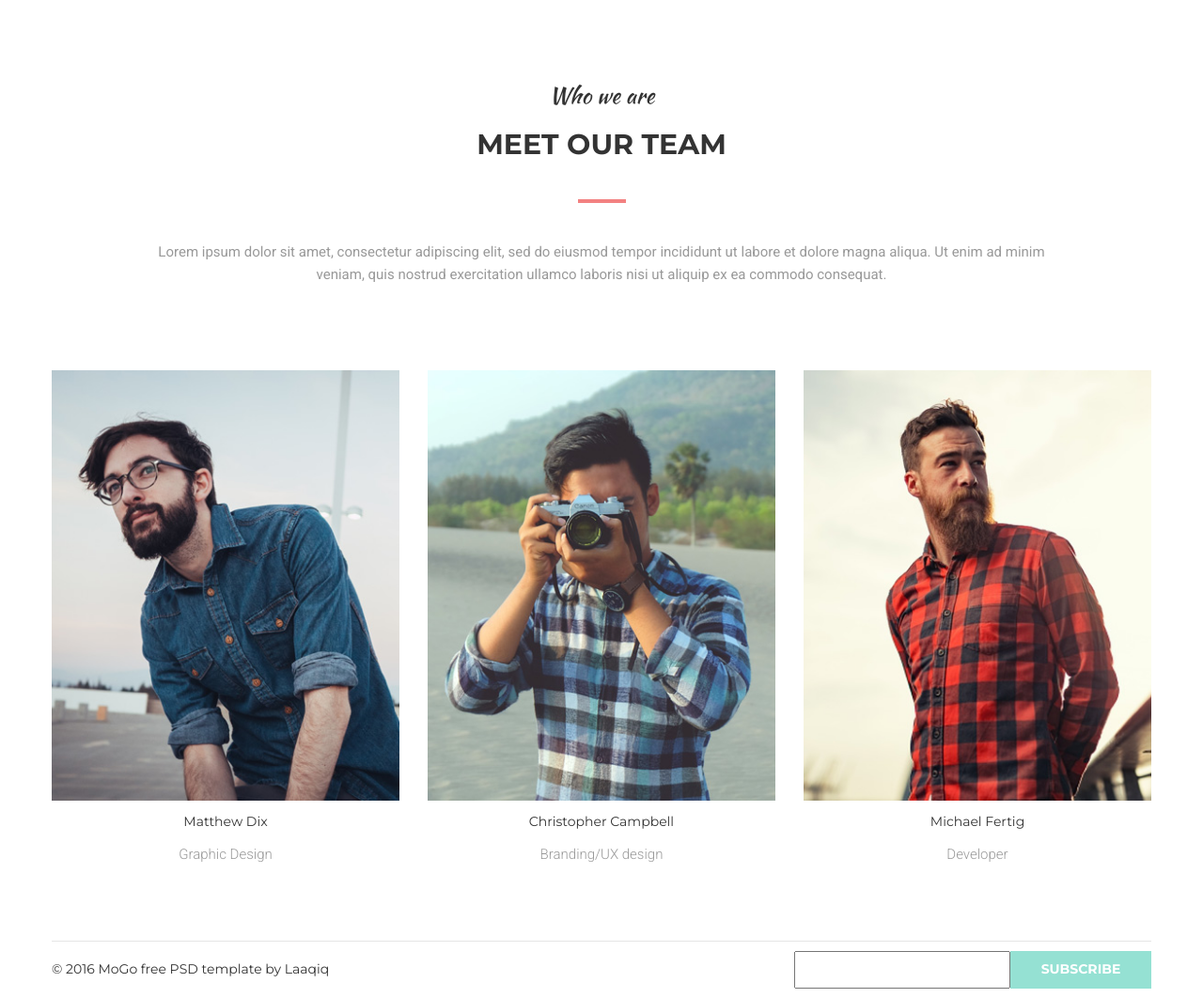
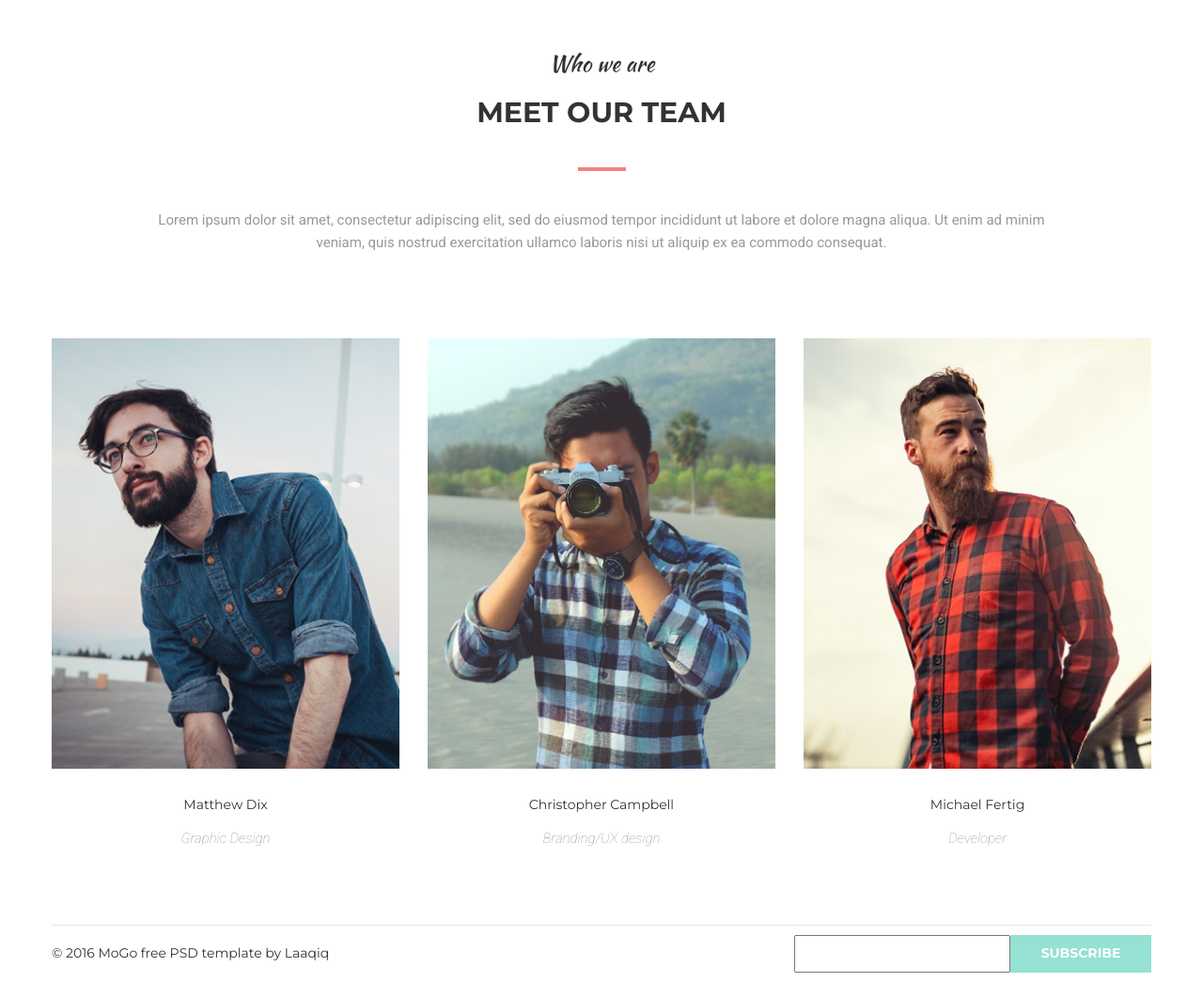
Before and after one commit to DenysPalyha/goit-fe-course, a plain HTML site: page module-06/index.html in a window 1280 px wide. Shown: the part 661-1723 px from the top of the page at 94% size. Drawn offline with Linux system fonts and the light colour scheme.

Commit message:
added module

```diff
--- a/module-06/css/style.css
+++ b/module-06/css/style.css
@@ -41,6 +41,10 @@ img {
 
 /* <!-- header section --> */
 
+.header__menu {
+    margin-bottom: 70px;
+}
+
 .header__nav {
     display: flex;
     justify-content: space-between;
@@ -69,13 +73,14 @@ img {
 .heder__nav-list {
     display: flex;
     justify-content: space-between;
-    width: 491px;
+    min-width: 491px;
     margin: 0;
     padding: 0;
     list-style: none;
 }
 
 .header__nav-link {
+    display: block;
     margin: 0;
     padding: 0;
     font-family: var(--font-stack);
@@ -103,17 +108,18 @@ color: var(--hover-color);
 
 .section__service-heading {
     margin: 0;
-    padding-top: 70px;
+    margin-bottom: 90px;
 }
 
 .section__span-head {
     display: block;
+    margin-bottom: 20px;
     font-family: var(--font-one);
     font-size: 24px;
     line-height: 29px;
     font-weight: 400;
     color: #333333;
-    text-align: center;
+    text-transform: none;
 }
 
 .section__heading {
@@ -122,7 +128,6 @@ color: var(--hover-color);
     line-height: 36px;
     color: #333333;
     margin: 0;
-    padding-top: 20px;
     text-transform: uppercase;
     text-align: center;
 }
@@ -151,7 +156,6 @@ color: var(--hover-color);
     padding: 0;
     list-style: none;
 }
-
 
 .service__section-item {
     position: relative;
@@ -237,19 +241,20 @@ color: var(--hover-color);
 }
 
 .service__span {
+    display: block;
     font-family: var(--font-stack);
     font-size: 14px;
     line-height: 17px;
     font-weight: 400;
     color: #333333;
     margin: 0;
+    margin-bottom: 20px;
     padding: 0;
     text-transform: uppercase;
 }
 
 .service__text {
     margin: 0;
-    margin-top: 30px;
     padding: 0;
 }
 
@@ -257,20 +262,23 @@ color: var(--hover-color);
 
 .our__team {
     margin: 0;
-    padding-top: 90px;
-    padding-bottom: 80px;
+    margin-bottom: 80px;
+}
+
+.section__team {
+    margin-bottom: 90px;
 }
 
 .section__team-span {
     display: block;
+    margin-bottom: 20px;
     font-family: var(--font-one);
     font-size: 24px;
     line-height: 29px;
     font-weight: 400;
     color: #333333;
-    text-align: center;
+    text-transform: none;
 }
-
 
 .section__team-heading {
     font-family: var(--font-stack);
@@ -278,7 +286,6 @@ color: var(--hover-color);
     line-height: 36px;
     color: #333333;
     margin: 0;
-    padding-top: 20px;
     padding-bottom: 40px;
     text-transform: uppercase;
     text-align: center;
@@ -301,7 +308,6 @@ color: var(--hover-color);
 
 .list__team {
     margin: 0;
-    padding-top: 90px;
 }
 
 .list__team-title {
@@ -317,23 +323,15 @@ color: var(--hover-color);
     max-width: 370px;
 }
 
-.list__team-name {
-    font-family: var(--font-stack);
-    font-size: 14px;
-    line-height: 17px;
-    font-weight: 400;
-    color:#333333;
-    text-align: center;
+.list__actions-wrap {
+    position: relative;
+    margin-bottom: 30px;
+    transition: all 200ms linear;
 }
 
-.list__team-direction {
-    display: block;
-    font-weight: lighter;
-    text-align: center;
-}
-
-.list__actions-wrap {
-    position: relative;
+.list__actions-wrap:hover {
+    transform: translate(-9px, -9px);
+    box-shadow: 9px 9px 0 #95e1d3;
 }
 
 .list__actions {
@@ -346,11 +344,9 @@ color: var(--hover-color);
     left: 0;
     top: 0;
     background-image: linear-gradient(rgba(243, 129, 129, 0.9), rgba(252, 227, 138, 0.9));
-    box-shadow: 9px 9px 0 #95e1d3;
     width: 370px;
     height: 458px;
     opacity: 0;
-    transform: translate(-9px, -9px);
     transition: all 200ms linear;
 }
 
@@ -368,7 +364,6 @@ color: var(--hover-color);
     padding: 0;
     list-style: none;
 }
-
 
 .list__actions-link {
     display: block;
@@ -414,6 +409,24 @@ color: var(--hover-color);
     background-image: url(../img/icon-social/instagram.png);
     background-repeat: no-repeat;
     background-position: center;
+}
+
+.list__team-name {
+    font-family: var(--font-stack);
+    font-size: 14px;
+    line-height: 17px;
+    font-weight: 400;
+    color:#333333;
+    margin: 0;
+    margin-bottom: 15px;
+    padding: 0;
+    text-align: center;
+}
+
+.list__team-direction {
+    display: block;
+    font-weight: lighter;
+    text-align: center;
 }
 
 .footer__menu {
@@ -473,6 +486,4 @@ form {
     color: #ffffff;
     background-color: var(--accent-color);
     text-transform: uppercase;
-
-
 }
--- a/module-06/index.html
+++ b/module-06/index.html
@@ -53,8 +53,9 @@
       <div class="container">
         <section class="section__service-heading">
           <section class="section__service">
+            <h2 class="section__heading">
             <span class="section__span-head">We work with</span>
-            <h2 class="section__heading">Amazing Services</h2>
+            Amazing Services</h2>
           </section>
           <section class="service__list">
             <ul class="service__section">
@@ -102,15 +103,14 @@
             </ul>
           </section>
         </section>
-      </div>
 
       <!-- section team -->
 
-      <div class="container">
         <section class="our__team">
           <section class="section__team">
+            <h2 class="section__team-heading">
             <span class="section__team-span">Who we are</span>
-            <h2 class="section__team-heading">Meet our team</h2>
+            Meet our team</h2>
             <p class="section__team-text">
               Lorem ipsum dolor sit amet, consectetur adipiscing elit, sed do
               eiusmod tempor incididunt ut labore et dolore magna aliqua. Ut
@@ -153,7 +153,7 @@
                   </div>
                 </div>
                 <h3 class="list__team-name">Matthew Dix</h3>
-                <span class="list__team-direction">Graphic Design</span>
+                <i class="list__team-direction">Graphic Design</i>
               </li>
               <li class="list__team-item">
                 <div class="list__actions-wrap">
@@ -188,7 +188,7 @@
                   </div>
                 </div>
                 <h3 class="list__team-name">Christopher Campbell</h3>
-                <span class="list__team-direction">Branding/UX design</span>
+                <i class="list__team-direction">Branding/UX design</i>
               </li>
               <li class="list__team-item">
                 <div class="list__actions-wrap">
@@ -223,7 +223,7 @@
                   </div>
                 </div>
                 <h3 class="list__team-name">Michael Fertig</h3>
-                <span class="list__team-direction">Developer</span>
+                <i class="list__team-direction">Developer</i>
               </li>
             </ul>
           </section>
```
